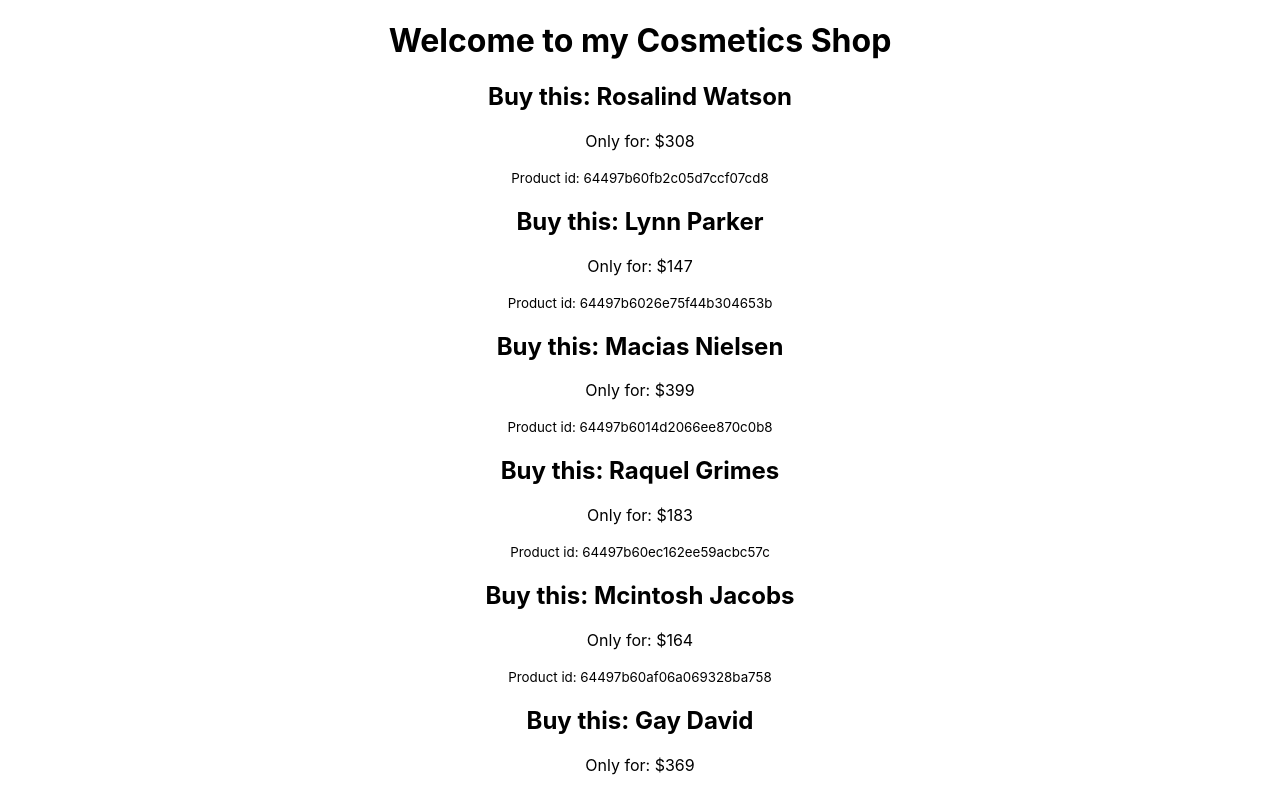
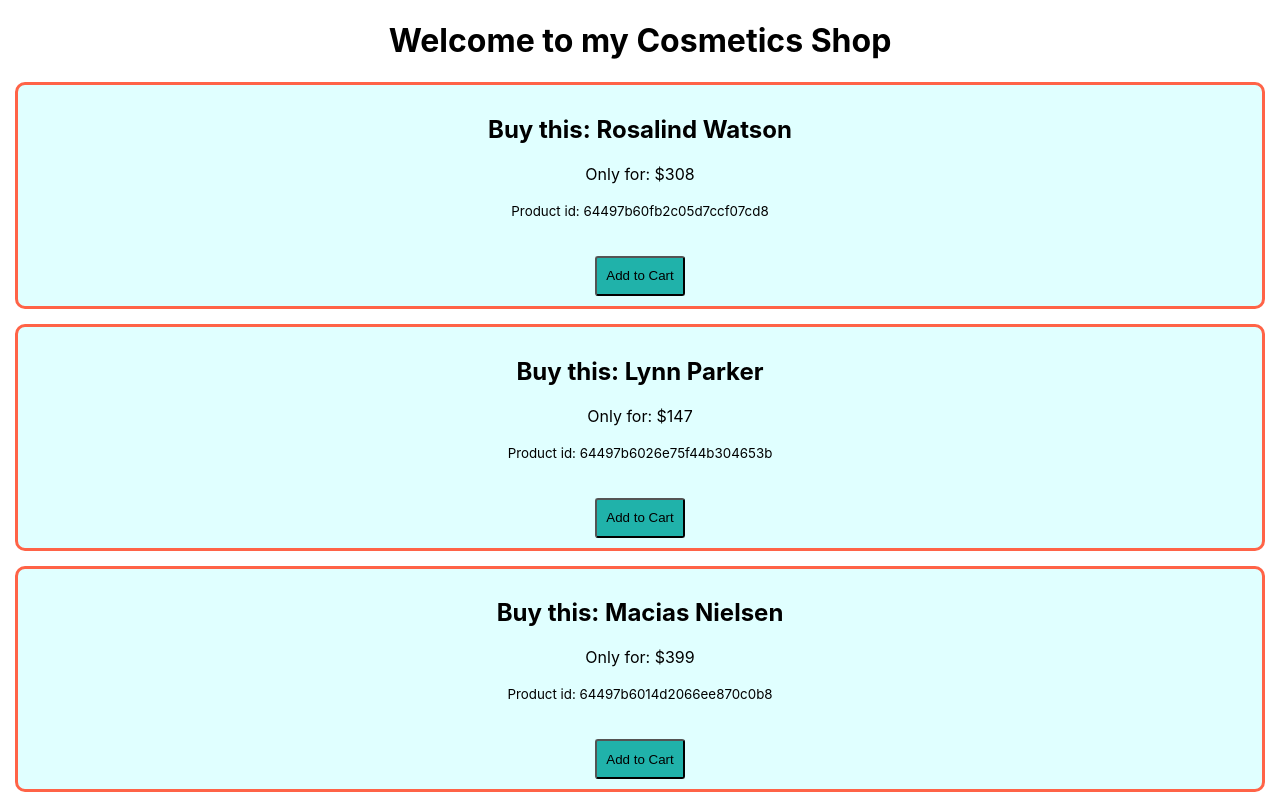
Before and after one commit to mrfhmd7/react-storage-and-handler, a React (Create React App) app: page / in a window 1280 px wide. Shown: the top 794 px of the page. Built offline with nearby package versions, Linux system fonts and the light colour scheme.

Commit message:
addToCart function added by handler

```diff
--- a/src/components/Cosmetic/Cosmetic.css
+++ b/src/components/Cosmetic/Cosmetic.css
@@ -0,0 +1,20 @@
+.product{
+     border: 3px solid tomato;
+     border-radius: 10px;
+     margin: 15px;
+     padding: 10px;
+     background-color: lightcyan;
+}
+
+.btn{
+     height: 40px;
+     width: 90px;
+     background-color:lightseagreen;
+     border-radius: 3px;
+}
+
+.btn:hover{
+     background-color: rgb(80, 80, 225);
+     color: white;
+     font-weight: 700;
+}
--- a/src/components/Cosmetic/Cosmetic.js
+++ b/src/components/Cosmetic/Cosmetic.js
@@ -1,12 +1,23 @@
 import React from 'react';
+import './Cosmetic.css'
 
 const Cosmetic = (props) => {
-     const {name, price, id} = props.cosmetic
+     const { name, price, id } = props.cosmetic;
+
+     const addToCart = (id) => {
+          console.log('item added', id);
+     };
+
+     // const addToCartWithParam = () => addToCart(id)
+
      return (
-          <div>
+          <div className='product'>
                <h2>Buy this: {name}</h2>
                <p>Only for: ${price}</p>
                <p><small>Product id: {id}</small></p>
+               {/* <button className='btn' onClick={addToCartWithParam}>Add to cart</button> */}
+               <br/>
+               <button className='btn' onClick={ () => addToCart(id)}>Add to Cart</button>
           </div>
      );
 };
```
